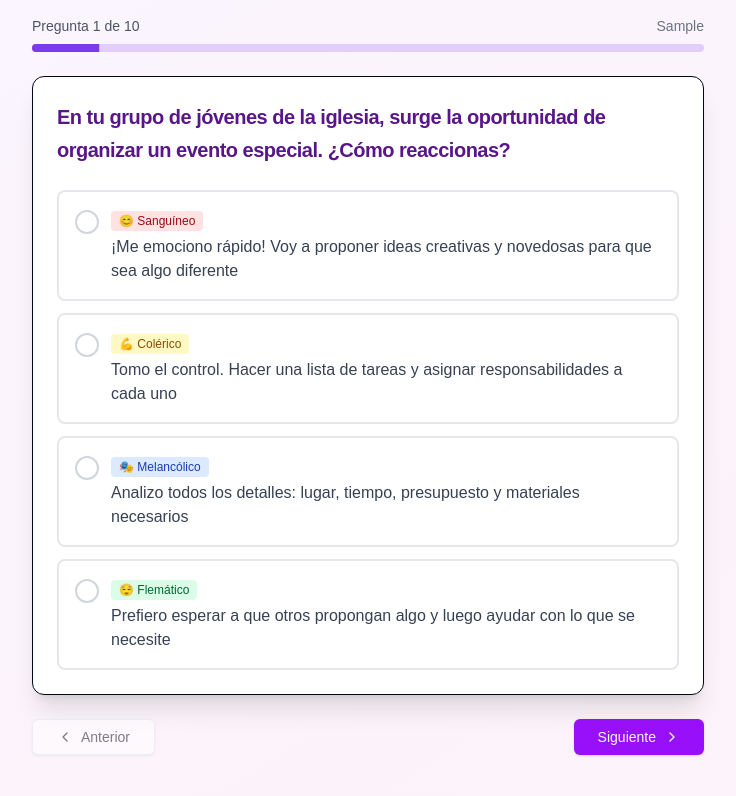
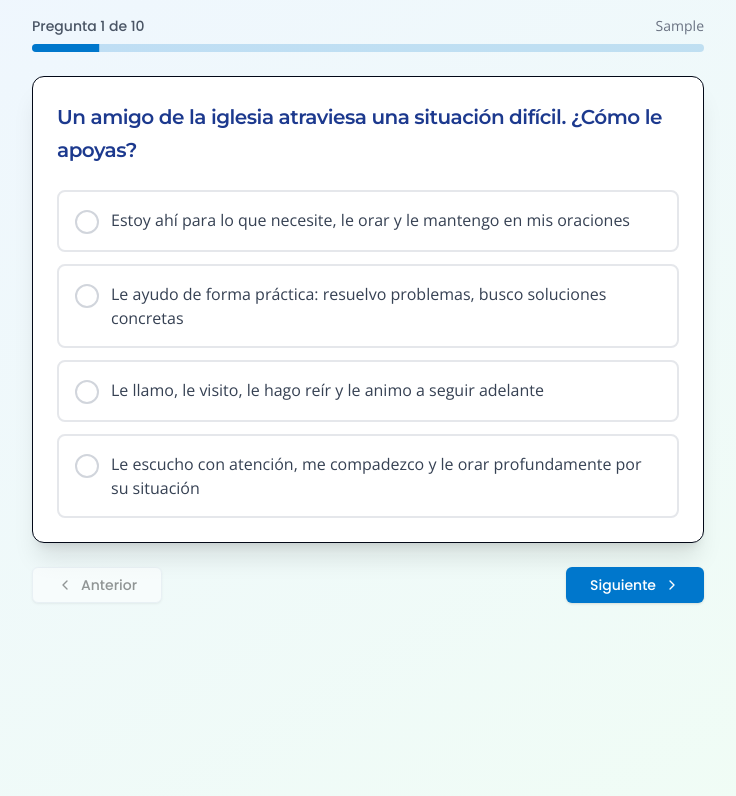
Before and after one commit to yrguativa/test_temperaments, a Next.js app: page / in a window 1280 px wide. Both pictures are taken after typing "Sample" into the empty fields and a click on the button "Comenzar Test". Shown: the top 796 px of the page, without its empty margins (272-1008 px from the left). Built offline with nearby package versions, Linux system fonts and the light colour scheme.

Commit message:
Refactor styles and implement question shuffling in the temperament test app

```diff
--- a/src/app/globals.css
+++ b/src/app/globals.css
@@ -7,20 +7,31 @@
   --card-foreground: 222.2 84% 4.9%;
   --popover: 0 0% 100%;
   --popover-foreground: 222.2 84% 4.9%;
-  --primary: 262.1 83.3% 57.8%;
-  --primary-foreground: 210 40% 98%;
+  --primary: 210 100% 40%;
+  --primary-foreground: 0 0% 100%;
   --secondary: 210 40% 96.1%;
   --secondary-foreground: 222.2 47.4% 11.2%;
   --muted: 210 40% 96.1%;
   --muted-foreground: 215.4 16.3% 46.9%;
-  --accent: 210 40% 96.1%;
-  --accent-foreground: 222.2 47.4% 11.2%;
+  --accent: 160 100% 40%;
+  --accent-foreground: 0 0% 100%;
   --destructive: 0 84.2% 60.2%;
   --destructive-foreground: 210 40% 98%;
   --border: 214.3 31.8% 91.4%;
   --input: 214.3 31.8% 91.4%;
-  --ring: 262.1 83.3% 57.8%;
+  --ring: 210 100% 40%;
   --radius: 0.5rem;
+
+  /* Colores principales */
+  --color-azul-principal: #0077cc;
+  --color-verde-acento: #00cc66;
+  --color-blanco-texto: #ffffff;
+  --color-gris-oscuro: #333333;
+
+  /* Fuentes principales */
+  --font-titulos: 'Montserrat', sans-serif;
+  --font-subtitulos: 'Poppins', sans-serif;
+  --font-texto: 'Open Sans', sans-serif;
 }
 
 @theme inline {
@@ -30,28 +41,30 @@
   --color-card-foreground: hsl(var(--card-foreground));
   --color-popover: hsl(var(--popover));
   --color-popover-foreground: hsl(var(--popover-foreground));
-  --color-primary: hsl(var(--primary));
-  --color-primary-foreground: hsl(var(--primary-foreground));
+  --color-primary: var(--color-azul-principal);
+  --color-primary-foreground: var(--color-blanco-texto);
   --color-secondary: hsl(var(--secondary));
   --color-secondary-foreground: hsl(var(--secondary-foreground));
   --color-muted: hsl(var(--muted));
   --color-muted-foreground: hsl(var(--muted-foreground));
-  --color-accent: hsl(var(--accent));
-  --color-accent-foreground: hsl(var(--accent-foreground));
+  --color-accent: var(--color-verde-acento);
+  --color-accent-foreground: var(--color-blanco-texto);
   --color-destructive: hsl(var(--destructive));
   --color-destructive-foreground: hsl(var(--destructive-foreground));
   --color-border: hsl(var(--border));
   --color-input: hsl(var(--input));
-  --color-ring: hsl(var(--ring));
+  --color-ring: var(--color-azul-principal);
   --radius-lg: var(--radius);
   --radius-md: calc(var(--radius) - 2px);
   --radius-sm: calc(var(--radius) - 4px);
-  --font-sans: var(--font-geist-sans);
-  --font-mono: var(--font-geist-mono);
+  --font-sans: var(--font-texto);
+  --font-titulos: var(--font-titulos);
+  --font-subtitulos: var(--font-subtitulos);
+  --font-texto: var(--font-texto);
 }
 
 body {
   background: hsl(var(--background));
-  color: hsl(var(--foreground));
-  font-family: Arial, Helvetica, sans-serif;
+  color: var(--color-gris-oscuro);
+  font-family: var(--font-texto);
 }
--- a/src/app/layout.tsx
+++ b/src/app/layout.tsx
@@ -1,20 +1,28 @@
 import type { Metadata } from "next";
-import { Geist, Geist_Mono } from "next/font/google";
+import { Montserrat, Poppins, Open_Sans } from "next/font/google";
 import "./globals.css";
 
-const geistSans = Geist({
-  variable: "--font-geist-sans",
+const montserrat = Montserrat({
+  variable: "--font-titulos",
   subsets: ["latin"],
+  weight: ["400", "500", "600", "700"],
 });
 
-const geistMono = Geist_Mono({
-  variable: "--font-geist-mono",
+const poppins = Poppins({
+  variable: "--font-subtitulos",
   subsets: ["latin"],
+  weight: ["400", "500", "600"],
+});
+
+const openSans = Open_Sans({
+  variable: "--font-texto",
+  subsets: ["latin"],
+  weight: ["300", "400", "500", "600"],
 });
 
 export const metadata: Metadata = {
-  title: "Create Next App",
-  description: "Generated by create next app",
+  title: "Test de Temperamentos",
+  description: "Descubre tu temperamento dominante",
 };
 
 export default function RootLayout({
@@ -24,10 +32,10 @@ export default function RootLayout({
 }>) {
   return (
     <html
-      lang="en"
-      className={`${geistSans.variable} ${geistMono.variable} h-full antialiased`}
+      lang="es"
+      className={`${montserrat.variable} ${poppins.variable} ${openSans.variable} h-full antialiased`}
     >
-      <body className="min-h-full flex flex-col">{children}</body>
+      <body className="min-h-full flex flex-col font-texto">{children}</body>
     </html>
   );
 }
--- a/src/components/QuestionWizard.tsx
+++ b/src/components/QuestionWizard.tsx
@@ -1,11 +1,20 @@
 "use client"
 
+import { useState, useEffect, useRef } from "react"
 import { useTestStore, questions } from "@/store/testStore"
 import { Button } from "@/components/ui/button"
 import { Card, CardContent, CardHeader, CardTitle } from "@/components/ui/card"
-import { Badge } from "@/components/ui/badge"
 import { Progress } from "@/components/ui/progress"
 import { ChevronLeft, ChevronRight, CheckCircle2 } from "lucide-react"
+
+const shuffleArray = <T,>(array: T[]): T[] => {
+  const shuffled = [...array]
+  for (let i = shuffled.length - 1; i > 0; i--) {
+    const j = Math.floor(Math.random() * (i + 1));
+    [shuffled[i], shuffled[j]] = [shuffled[j], shuffled[i]]
+  }
+  return shuffled
+}
 
 export function QuestionWizard() {
   const {
@@ -15,16 +24,28 @@ export function QuestionWizard() {
     prevQuestion,
     answers,
     goToResults,
-    userName
+    userName,
+    shuffledQuestions
   } = useTestStore()
 
-  const question = questions[currentQuestion]
+  const question = shuffledQuestions.length > 0 ? shuffledQuestions[currentQuestion] : questions[currentQuestion]
   const selectedAnswer = answers[question.id]
-  const progress = ((currentQuestion + 1) / questions.length) * 100
+  const totalQuestions = shuffledQuestions.length > 0 ? shuffledQuestions.length : questions.length
+  const progress = ((currentQuestion + 1) / totalQuestions) * 100
+  const shuffledOptionsMap = useRef<Record<number, [string, string][]>>({})
+  const [shuffledOptions, setShuffledOptions] = useState<[string, string][]>([])
+
+  useEffect(() => {
+    if (!shuffledOptionsMap.current[question.id]) {
+      const entries = Object.entries(question.options) as [string, string][]
+      shuffledOptionsMap.current[question.id] = shuffleArray(entries)
+    }
+    setShuffledOptions(shuffledOptionsMap.current[question.id])
+  }, [currentQuestion, question.id, question.options])
 
   const handleSelect = (temperament: 'sanguineo' | 'colerico' | 'melancolico' | 'flematico') => {
     setAnswer(question.id, temperament)
-    if (currentQuestion < questions.length - 1) {
+    if (currentQuestion < totalQuestions - 1) {
       nextQuestion()
     } else {
       goToResults()
@@ -39,28 +60,28 @@ export function QuestionWizard() {
   }
 
   return (
-    <div className="min-h-screen bg-gradient-to-br from-purple-50 to-pink-50 p-4">
+    <div className="min-h-screen bg-gradient-to-br from-blue-50 to-green-50 p-4">
       <div className="max-w-2xl mx-auto">
         <div className="mb-6">
           <div className="flex justify-between items-center mb-2">
-            <span className="text-sm font-medium text-gray-600">
-              Pregunta {currentQuestion + 1} de {questions.length}
+            <span className="text-sm font-medium text-gray-600 font-subtitulos">
+              Pregunta {currentQuestion + 1} de {totalQuestions}
             </span>
-            <span className="text-sm text-gray-500">{userName}</span>
+            <span className="text-sm text-gray-500 font-texto">{userName}</span>
           </div>
           <Progress value={progress} className="h-2" />
         </div>
 
         <Card className="shadow-xl">
           <CardHeader>
-            <CardTitle className="text-xl text-purple-900 leading-relaxed">
+            <CardTitle className="text-xl text-blue-900 leading-relaxed font-titulos">
               {question.situation}
             </CardTitle>
           </CardHeader>
           <CardContent className="space-y-3">
-            {(Object.entries(question.options) as [keyof typeof question.options, string][]).map(
+            {shuffledOptions.map(
               ([key, value]) => {
-                const info = temperamentLabels[key]
+                const info = temperamentLabels[key as keyof typeof temperamentLabels]
                 const isSelected = selectedAnswer === key
                 return (
                   <button
@@ -70,27 +91,27 @@ export function QuestionWizard() {
                       w-full text-left p-4 rounded-lg border-2 transition-all duration-200
                       flex items-start gap-3
                       ${isSelected
-                        ? 'border-purple-500 bg-purple-50 shadow-md'
-                        : 'border-gray-200 hover:border-purple-300 hover:bg-gray-50'
+                        ? 'border-blue-500 bg-blue-50 shadow-md'
+                        : 'border-gray-200 hover:border-blue-300 hover:bg-gray-50'
                       }
                     `}
                   >
                     <div className={`
                       w-6 h-6 rounded-full border-2 flex items-center justify-center flex-shrink-0 mt-0.5
-                      ${isSelected ? 'border-purple-500 bg-purple-500' : 'border-gray-300'}
+                      ${isSelected ? 'border-blue-500 bg-blue-500' : 'border-gray-300'}
                     `}>
                       {isSelected && (
                         <CheckCircle2 className="w-4 h-4 text-white" />
                       )}
                     </div>
                     <div className="flex-1">
-                      <span className={`
+                      {/* <span className={`
                         inline-block px-2 py-0.5 rounded text-xs font-medium mb-1
                         ${info.color}
                       `}>
                         {info.emoji} {info.label}
-                      </span>
-                      <p className="text-gray-700">{value}</p>
+                      </span> */}
+                      <p className="text-gray-700 font-texto">{value}</p>
                     </div>
                   </button>
                 )
@@ -104,16 +125,16 @@ export function QuestionWizard() {
             variant="outline"
             onClick={prevQuestion}
             disabled={currentQuestion === 0}
-            className="px-6"
+            className="px-6 font-subtitulos"
           >
             <ChevronLeft className="w-4 h-4 mr-2" />
             Anterior
           </Button>
 
-          {currentQuestion === questions.length - 1 && selectedAnswer ? (
+          {currentQuestion === totalQuestions - 1 && selectedAnswer ? (
              <Button
                onClick={goToResults}
-              className="bg-purple-600 hover:bg-purple-700 px-6"
+               className="bg-[#0077cc] hover:bg-blue-700 px-6 font-subtitulos"
              >
                Ver Resultados
                <ChevronRight className="w-4 h-4 ml-2" />
@@ -121,8 +142,8 @@ export function QuestionWizard() {
            ) : (
              <Button
                onClick={nextQuestion}
-              disabled={currentQuestion === questions.length - 1}
-              className="bg-purple-600 hover:bg-purple-700 px-6"
+               disabled={currentQuestion === totalQuestions - 1}
+               className="bg-[#0077cc] hover:bg-blue-700 px-6 font-subtitulos"
              >
                Siguiente
                <ChevronRight className="w-4 h-4 ml-2" />
--- a/src/components/ResultsView.tsx
+++ b/src/components/ResultsView.tsx
@@ -1,10 +1,10 @@
 "use client"
 
-import { useTestStore, Temperament, questions } from "@/store/testStore"
+import { useTestStore, Temperament } from "@/store/testStore"
 import { Button } from "@/components/ui/button"
 import { Card, CardContent, CardHeader, CardTitle, CardDescription } from "@/components/ui/card"
 import { BarChart, Bar, XAxis, YAxis, CartesianGrid, Tooltip, ResponsiveContainer, Cell } from "recharts"
-import { RotateCcw, Home, Award } from "lucide-react"
+import { RotateCcw, Award } from "lucide-react"
 
 export function ResultsView() {
   const { scores, userName, resetTest } = useTestStore()
@@ -19,10 +19,10 @@ export function ResultsView() {
   }
 
   const chartData = [
-    { name: "Sanguíneo", value: scores.sanguineo, percentage: percentages.sanguineo, fill: "#ef4444" },
-    { name: "Colérico", value: scores.colerico, percentage: percentages.colerico, fill: "#eab308" },
-    { name: "Melancólico", value: scores.melancolico, percentage: percentages.melancolico, fill: "#3b82f6" },
-    { name: "Flemático", value: scores.flematico, percentage: percentages.flematico, fill: "#22c55e" }
+    { name: "Sanguíneo", value: scores.sanguineo, percentage: percentages.sanguineo, fill: "#0077cc" },
+    { name: "Colérico", value: scores.colerico, percentage: percentages.colerico, fill: "#00aaff" },
+    { name: "Melancólico", value: scores.melancolico, percentage: percentages.melancolico, fill: "#0055aa" },
+    { name: "Flemático", value: scores.flematico, percentage: percentages.flematico, fill: "#00cc66" }
   ].sort((a, b) => b.value - a.value)
 
   const primary = chartData[0]
@@ -87,17 +87,17 @@ export function ResultsView() {
   const combination = combinations[comboKey] || { title: primary.name, description: targetDesc?.description || "" }
 
   return (
-    <div className="min-h-screen bg-gradient-to-br from-purple-50 to-pink-50 p-4">
+    <div className="min-h-screen bg-gradient-to-br from-blue-50 to-green-50 p-4">
       <div className="max-w-3xl mx-auto space-y-6">
         <Card className="shadow-xl">
           <CardHeader className="text-center">
-            <div className="mx-auto w-20 h-20 bg-purple-100 rounded-full flex items-center justify-center mb-4">
+            <div className="mx-auto w-20 h-20 bg-blue-100 rounded-full flex items-center justify-center mb-4">
               <span className="text-4xl">🎯</span>
             </div>
-            <CardTitle className="text-2xl text-purple-900">
+            <CardTitle className="text-2xl text-blue-900 font-titulos">
               ¡Resultados de {userName}!
             </CardTitle>
-            <CardDescription className="text-lg">
+            <CardDescription className="text-lg font-subtitulos">
               Tu temperamento predominante es <span className="font-bold">{primary.name}</span>
             </CardDescription>
           </CardHeader>
@@ -105,7 +105,7 @@ export function ResultsView() {
 
         <Card className="shadow-xl">
           <CardHeader>
-            <CardTitle className="text-xl">Porcentajes por Columna</CardTitle>
+            <CardTitle className="text-xl font-titulos">Porcentajes por Columna</CardTitle>
           </CardHeader>
           <CardContent>
             <div className="h-[300px]">
@@ -130,13 +130,13 @@ export function ResultsView() {
 
         <Card className="shadow-xl">
           <CardHeader>
-            <CardTitle className="flex items-center gap-2">
+            <CardTitle className="flex items-center gap-2 font-titulos">
               <Award className="w-5 h-5" />
               Tu Perfil: {combination.title}
             </CardTitle>
           </CardHeader>
           <CardContent>
-            <p className="text-gray-700 leading-relaxed">{combination.description}</p>
+            <p className="text-gray-700 leading-relaxed font-texto">{combination.description}</p>
             <div className="mt-4 grid grid-cols-2 gap-3">
               {chartData.map((item) => (
                 <div
@@ -144,7 +144,7 @@ export function ResultsView() {
                   className="flex items-center justify-between p-3 rounded-lg"
                   style={{ backgroundColor: `${item.fill}15` }}
                 >
-                  <span className="font-medium">{item.name}</span>
+                  <span className="font-medium font-subtitulos">{item.name}</span>
                   <span className="font-bold" style={{ color: item.fill }}>
                     {item.percentage}%
                   </span>
@@ -158,7 +158,7 @@ export function ResultsView() {
           <Button
             onClick={resetTest}
             variant="outline"
-            className="flex-1 py-6"
+            className="flex-1 py-6 font-subtitulos"
           >
             <RotateCcw className="w-4 h-4 mr-2" />
             Repetir Test
--- a/src/store/testStore.ts
+++ b/src/store/testStore.ts
@@ -13,12 +13,22 @@ export interface Question {
   }
 }
 
+const shuffleArray = <T>(array: T[]): T[] => {
+  const shuffled = [...array]
+  for (let i = shuffled.length - 1; i > 0; i--) {
+    const j = Math.floor(Math.random() * (i + 1));
+    [shuffled[i], shuffled[j]] = [shuffled[j], shuffled[i]]
+  }
+  return shuffled
+}
+
 export interface TestState {
   step: 'form' | 'testing' | 'results'
   currentQuestion: number
   userName: string
   answers: Record<number, Temperament>
   scores: Record<Temperament, number>
+  shuffledQuestions: Question[]
 
   setUserName: (name: string) => void
   setAnswer: (questionId: number, temperament: Temperament) => void
@@ -144,8 +154,9 @@ export const useTestStore = create<TestState>((set, get) => ({
   userName: '',
   answers: {},
   scores: { ...initialScores },
+  shuffledQuestions: [],
 
-  setUserName: (name) => set({ userName: name, step: 'testing' }),
+  setUserName: (name) => set({ userName: name, step: 'testing', shuffledQuestions: shuffleArray(questions) }),
 
   setAnswer: (questionId, temperament) => {
     const { answers, scores } = get()
@@ -162,9 +173,10 @@ export const useTestStore = create<TestState>((set, get) => ({
     set({ answers: newAnswers, scores: newScores })
   },
 
-  nextQuestion: () => set((state) => ({
-    currentQuestion: Math.min(state.currentQuestion + 1, questions.length - 1)
-  })),
+  nextQuestion: () => set((state) => {
+    const total = state.shuffledQuestions.length > 0 ? state.shuffledQuestions.length : questions.length
+    return { currentQuestion: Math.min(state.currentQuestion + 1, total - 1) }
+  }),
 
   prevQuestion: () => set((state) => ({
     currentQuestion: Math.max(state.currentQuestion - 1, 0)
@@ -177,7 +189,8 @@ export const useTestStore = create<TestState>((set, get) => ({
     currentQuestion: 0,
     userName: '',
     answers: {},
-    scores: { ...initialScores }
+    scores: { ...initialScores },
+    shuffledQuestions: []
   })
 }))
 
```
Also changed, not shown: src/components/WelcomeForm.tsx (+10 -10 lines). Lines whose indentation alone changed are shown as unchanged.
